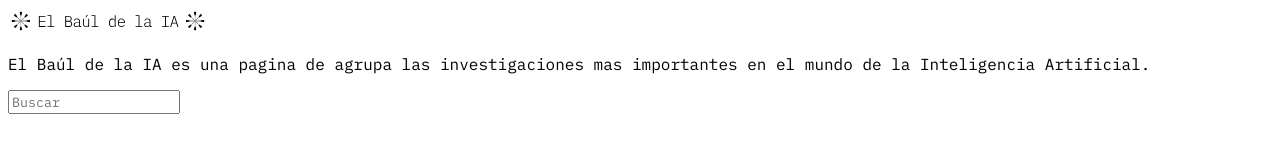
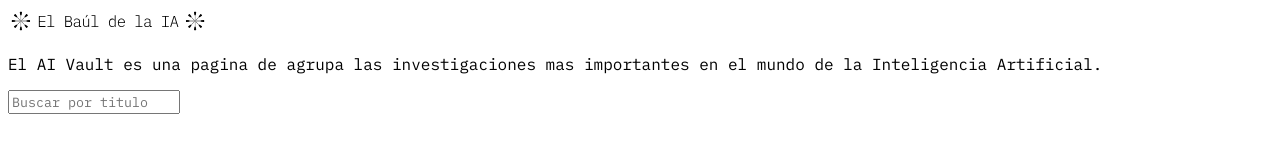
Before and after one commit to Hctor11/el-baul-ai, an Astro site: page / in a window 1280 px wide. Built offline with nearby package versions, Linux system fonts and the light colour scheme; Astro itself is replaced by a stand-in of ours.

Commit message:
[add] add images

```diff
--- /dev/null
+++ b/src/components/dateDropdown.astro
@@ -0,0 +1,3 @@
+---
+
+---
--- a/src/pages/index.astro
+++ b/src/pages/index.astro
@@ -11,17 +11,18 @@ import { Image } from 'astro:assets';
     <link rel="icon" type="image/svg+xml" href="/iso.svg" />
     <meta name="viewport" content="width=device-width" />
     <meta name="generator" content={Astro.generator} />
-    <title>El Baul de AI</title>
+    <meta name="description" content="Las investigaciones mas importantes en el mundo de la Inteligencia Artificial facil y rapido." />
+    <title>AI Vault</title>
   </head>
   <body>
     <header>
       <aside>
 		<div class="top-section">
 			<Image src={mainText} alt="iso" width={200} />
-			<p>El Baúl de la IA es una pagina de agrupa las investigaciones mas importantes en el mundo de la Inteligencia Artificial.</p>
+			<p>El AI Vault es una pagina de agrupa las investigaciones mas importantes en el mundo de la Inteligencia Artificial.</p>
 		</div>
 		<div class="search-section">
-			<input type="text" placeholder="Buscar" />
+			<input type="text" placeholder="Buscar por titulo" />
 
 		</div>
 	  </aside>
```
Also changed, not shown: src/assets/images/img1.png (added), src/assets/images/img2.png (added), src/assets/images/img3.png (added), src/assets/images/img4.png (added), src/assets/images/img5.png (added), src/assets/images/img6.png (added).
